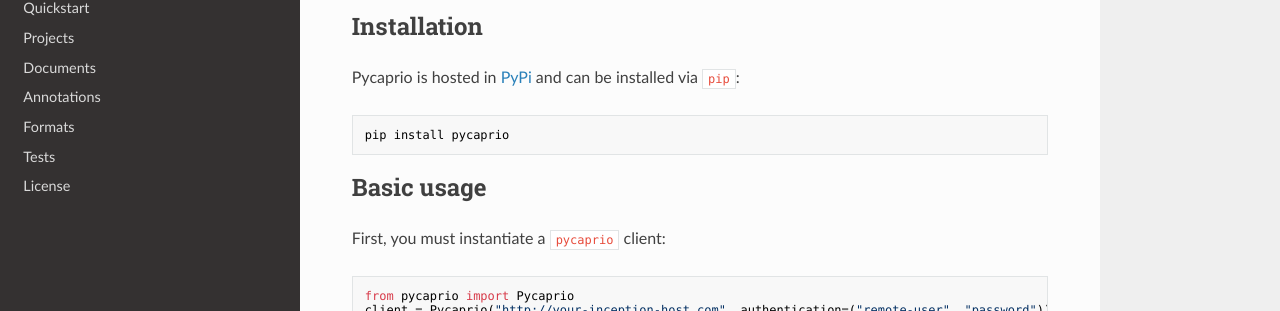
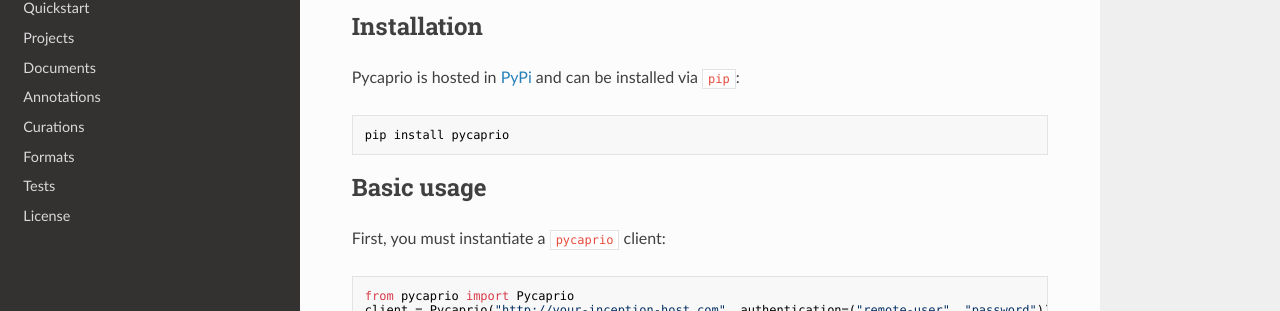
Before and after one commit to inception-project/pycaprio, an MkDocs documentation site: the page built from docs/index.md, in a window 1280 px wide. Shown: the part 246-557 px from the top of the page. Built offline with MkDocs 1.6.1, drawn with Linux system fonts in a browser that asks for light colours; nearby versions of some CDN libraries.

Commit message:
Pycap 34 docs curation bug (#35)
* Fix curation documentation not being rendered

```diff
--- a/mkdocs.yml
+++ b/mkdocs.yml
@@ -7,6 +7,7 @@ nav:
           - Projects: 'api/projects.md'
           - Documents: 'api/documents.md'
           - Annotations: 'api/annotations.md'
+          - Curations: 'api/curations.md'
           - Formats: 'api/formats.md'
     - Tests: 'tests.md'
     - License: 'license.md'
```
Also changed, not shown: docs/api/curations.md (+9 -2 lines).
